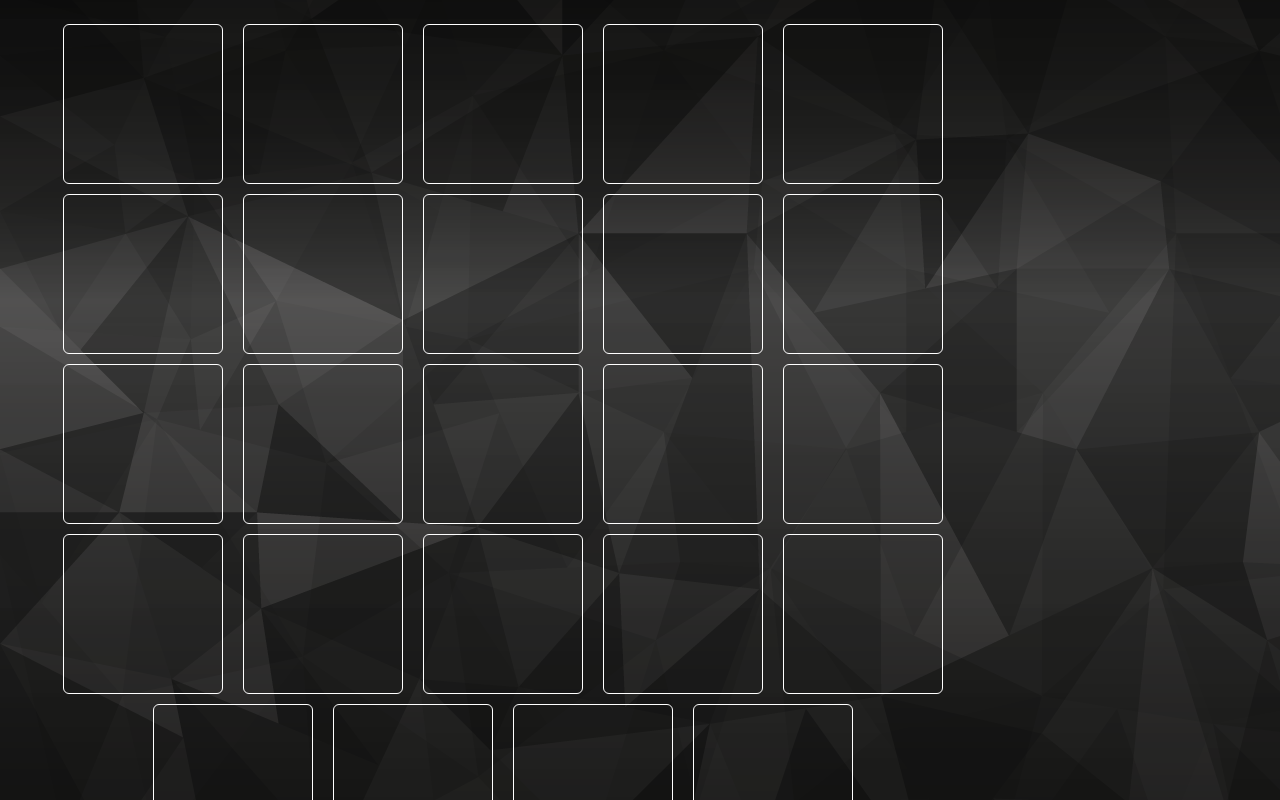
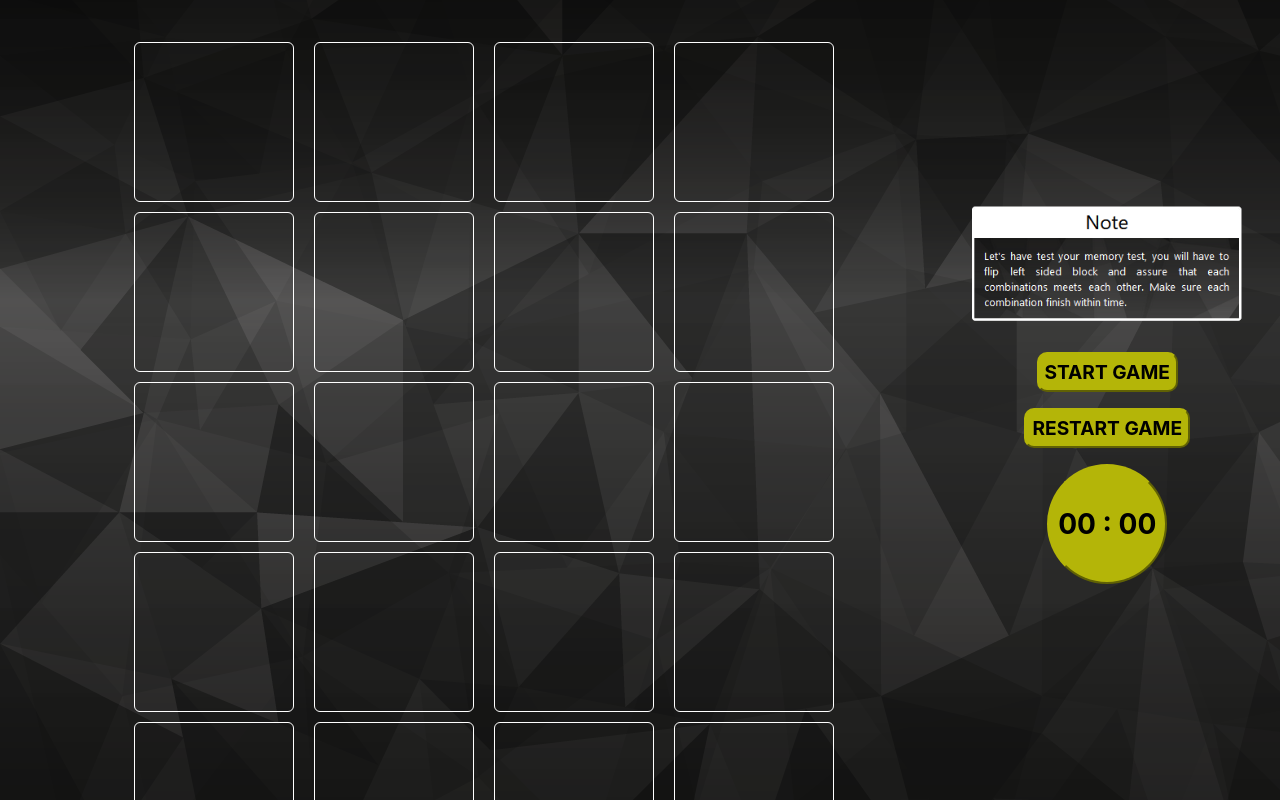
Before and after one commit to ankitkanojia/memory-game, a React (Create React App) app: page / in a window 1280 px wide. Shown: the top 800 px of the page. Built offline with nearby package versions, Linux system fonts and the light colour scheme.

Commit message:
Design start, restart and timer section in game

```diff
--- a/src/App.css
+++ b/src/App.css
@@ -18,7 +18,12 @@ body {
 
 .sblock
 {
-  height: 100%;;
+  height: 100vh;
+}
+
+.contentSBox {
+   border: 1px solid #FFF;
+   margin: 5px;
 }
 
 .flipblock{
@@ -36,6 +41,30 @@ body {
 .contentBox{
   max-width: 1200px;
   /* background-color:#2f3360; */
-  margin: 2%;
   border-radius: 5px;
+  padding: 4%;
 }
+
+.gamebutton{
+  background-color:rgb(180, 181, 8);
+  border-color:rgb(180, 181, 8);
+  color:black;
+    height: 40px;
+    border-radius: 10px;
+    font-size: larger;
+    font-weight: bolder;
+}
+
+.timerbutton{
+  background-color:rgb(180, 181, 8);
+  border-color:rgb(180, 181, 8);
+  color:black;
+  height: 40px;
+  border-radius: 10px;
+  font-size: larger;
+  font-weight: bolder;
+  height: 120px;
+  width: 120px;
+  border-radius: 50%;
+  font-size: 28px;
+}
--- a/src/App.js
+++ b/src/App.js
@@ -1,5 +1,5 @@
 import React from 'react';
-import logo from "./logo.svg";
+import note from "./note.png";
 import './App.css';
 
 class App extends React.Component {
@@ -36,8 +36,17 @@ class App extends React.Component {
                 </div>
               </div>
             </div>
-            <div className="col-md-3 sblock">
-                &nbsp;
+            <div className="col-md-3 text-center">
+              <div className="row d-flex justify-content-center align-items-center text-white">
+                <div className="col-md-12 ">
+                  <img width="100%" src={note} alt="notes" />
+                  <br />
+                  <br />
+                  <p><button className="gamebutton">START GAME</button></p>
+                  <p><button className="gamebutton">RESTART GAME</button></p>
+                  <p><button className="timerbutton">00 : 00</button></p>
+                </div>
+              </div>
             </div>
           </div>
         </div>
```
Also changed, not shown: src/note.png (added).
